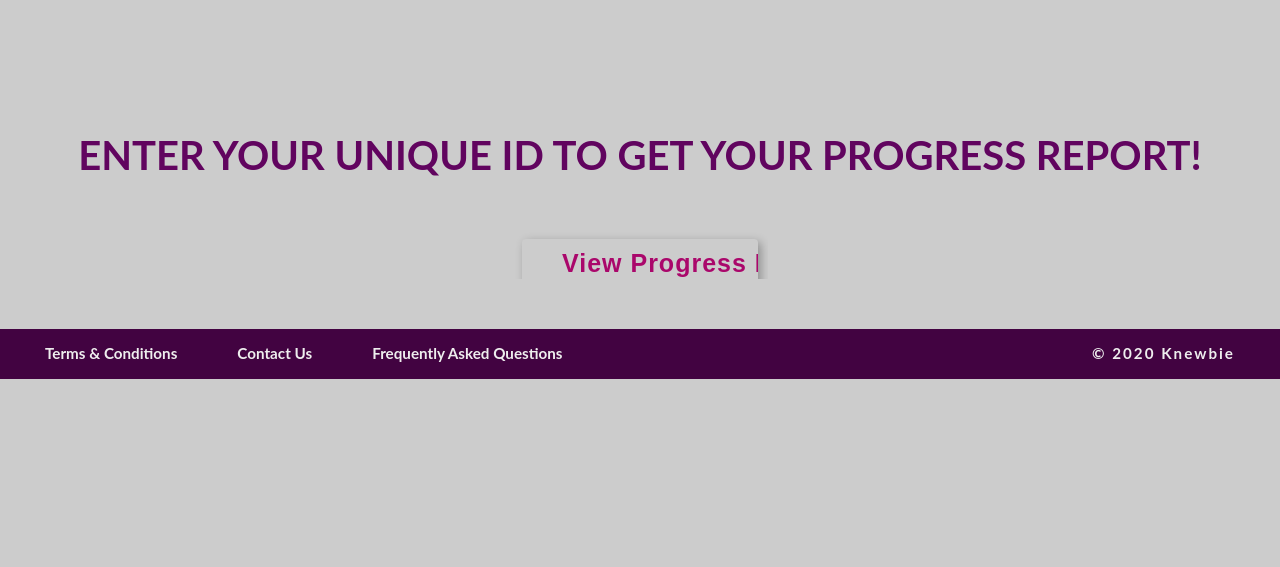
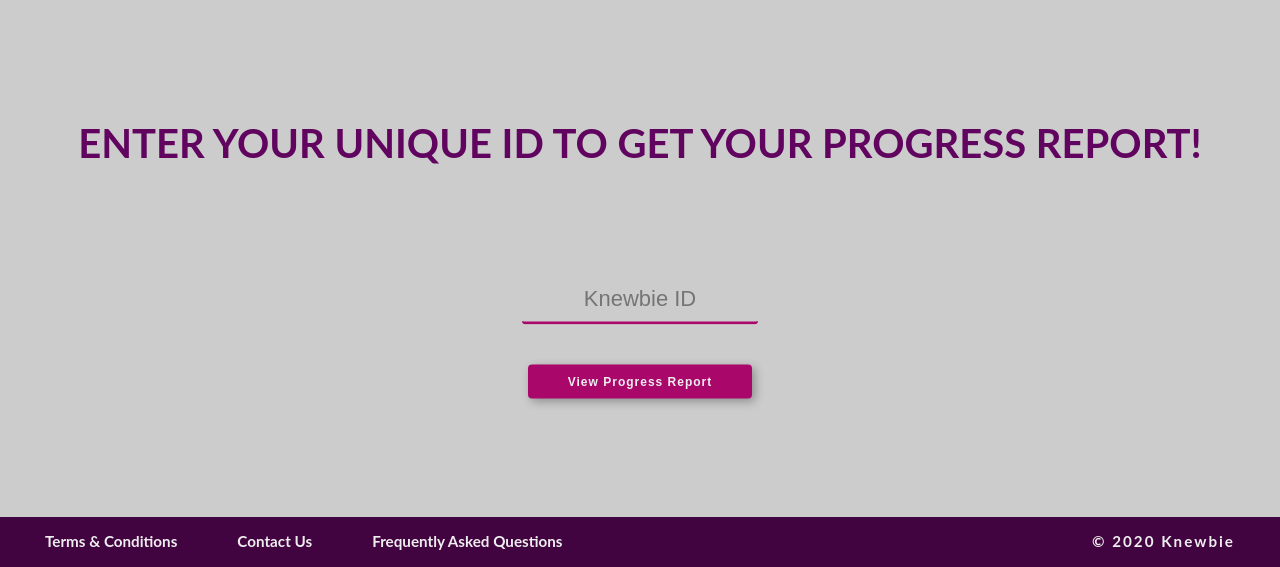
Before and after one commit to Orbital-Knewbie/Knewbie, a Flask app: page /home in a window 1280 px wide. Shown: the part 4280-4847 px from the top of the page. Before the commit the page ends 4659 px from the top, so only its background shows below. Run offline with Flask 2, Linux system fonts and the light colour scheme; parts of the project's set-up code (start-up, migrations or seed data) failed here and were passed over; some libraries are stand-ins or nearby versions.

Commit message:
Fix home screen

```diff
--- a/app/static/content/homepagestyle.css
+++ b/app/static/content/homepagestyle.css
@@ -1,4 +1,14 @@
 @import url('https://fonts.googleapis.com/css?family=Montserrat:400,800');
+
+* {
+    box-sizing: border-box;
+}
+
+body, html {
+    padding: 0;
+    margin: 0;
+}
+
 
 /* MAIN PAGE */
  .gradient {
@@ -7,6 +17,8 @@
   background: linear-gradient(to right, var(--LIGHTPURPLE), var(--DARKPURPLE));
   background-size: cover;
   position: relative;
+  top: -12px;
+  margin-bottom: -12px;
 }
 
 .gradient::after {
@@ -187,6 +199,7 @@ bottom-text p {
   background-size: cover;
   height: 100vh;
   width: 100%;
+  position: relative;
 }
 
 /* UNIQUE ID QUERY */
@@ -209,66 +222,35 @@ bottom-text p {
 .query-form {
   width: 20%;
   position: relative;
-  height: 50px;
+  height: 250px;
   background-color: var(--GREY);
   overflow: hidden;
   text-transform: uppercase;
 }
 
-.query-form input {
+.query-form .border-bottom {
   width: 100%;
   height: 100%;
   color: var(--LIGHTPURPLE);
-  padding: 20px auto 0 auto;
+  padding: 10px 5px;
   text-align: center;
-  border: none;
   outline: none;
   background-color: var(--GREY);
-  font-size: 2.5rem;
+  font-size: 2.2rem;
 }
 
-.query-form label {
-  position: absolute;
-  bottom: 0px;
-  left: 0%;
-  width: 100%;
-  height: 100%;
-  pointer-events: none;
-  border-bottom: 1px solid var(--DARKPURPLE);
+.border-bottom {
+    border-top: none;
+    border-right: none;
+    border-left: none;
+    border-bottom: 3px solid var(--LIGHTPURPLE);
+    border-bottom-left-radius: 0.4rem;
+    border-bottom-right-radius: 0.4rem;
+    margin-bottom: 4rem;
 }
 
-.query-form label::after {
-  content: '';
-  position: absolute;
-  height: 100%;
-  width: 100%;
-  border-bottom: 3px solid var(--LIGHTPURPLE);
-  bottom: -1px;
-  left: 0px;
-  transform: translateX(-100%);
-  transition: transform 0.5s ease;
-}
-
-.content-unique-id {
-  position: absolute;
-  font-size: 2.5rem;
-  bottom: 5px;
-  left: 0px;
-  transition: all 0.5s ease;
-  color: var(--LIGHTPURPLE);
-}
-
-.query-form input:focus + .label-unique-id .content-unqiue-id,
-.query-form input:valid + .label-unique-id .content-unique-id {
-  transform: translateY(-150%);
-  font-size: 2.5rem;
-  text-transform: uppercase;
-  color: var(--LIGHTPURPLE);
-}
-
-.query-form input:focus + .label-unique-id::after,
-.query-form input:valid + .label-unique-id::after {
-  transform: translateX(0%);
+.query-form input:placeholder {
+    color: var(--LIGHTPURPLE);
 }
 
 .submit-btn {
--- a/app/templates/index.html
+++ b/app/templates/index.html
@@ -39,7 +39,7 @@
     <div class="query-form">
         <form class="login-form" action="{{ url_for('get_report') }}" method="post">
             {{ codeForm.hidden_tag() }}
-            {{ codeForm.title()}}
+            {{ codeForm.title(class_="border-bottom", placeholder="Knewbie ID")}}
             {{ render_error(codeForm.title) }}
             {{ codeForm.submit(class_="signIn-btn")}}
         </form>
```
Also changed, not shown: app.db.
